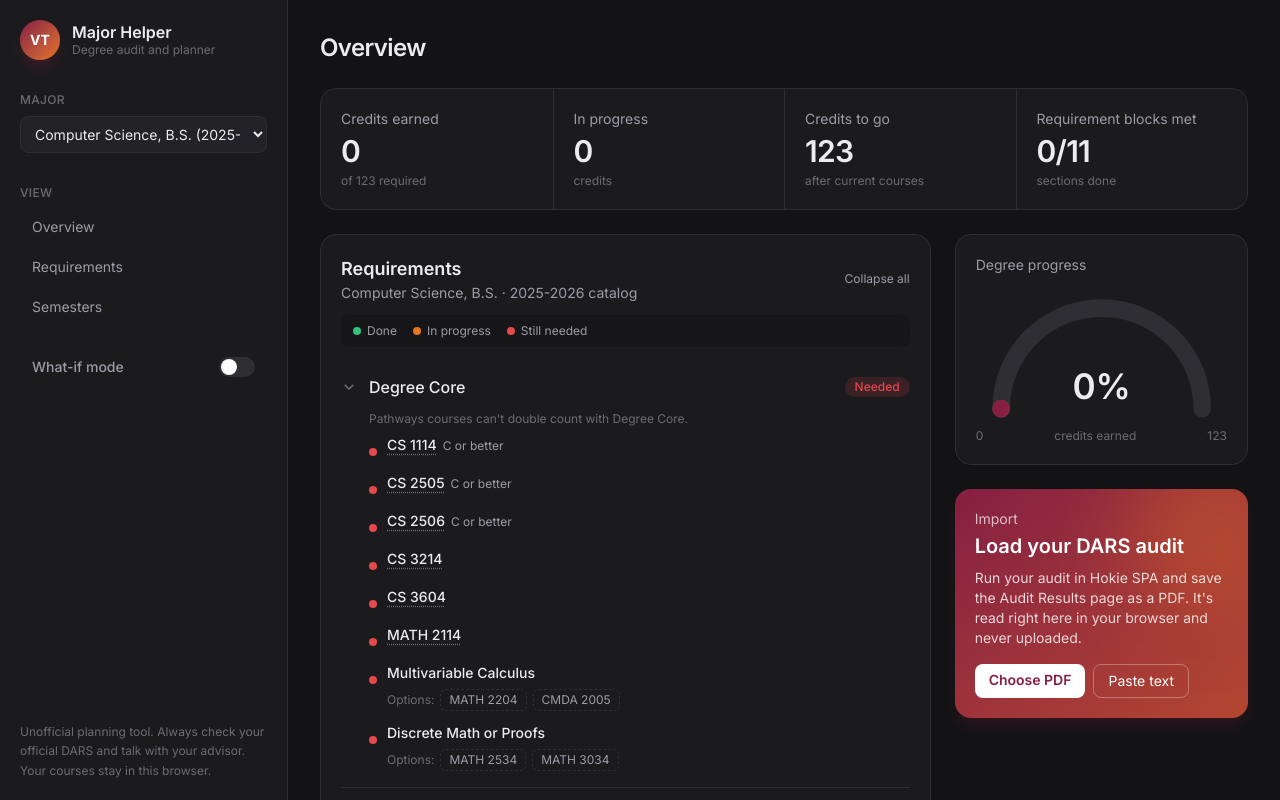
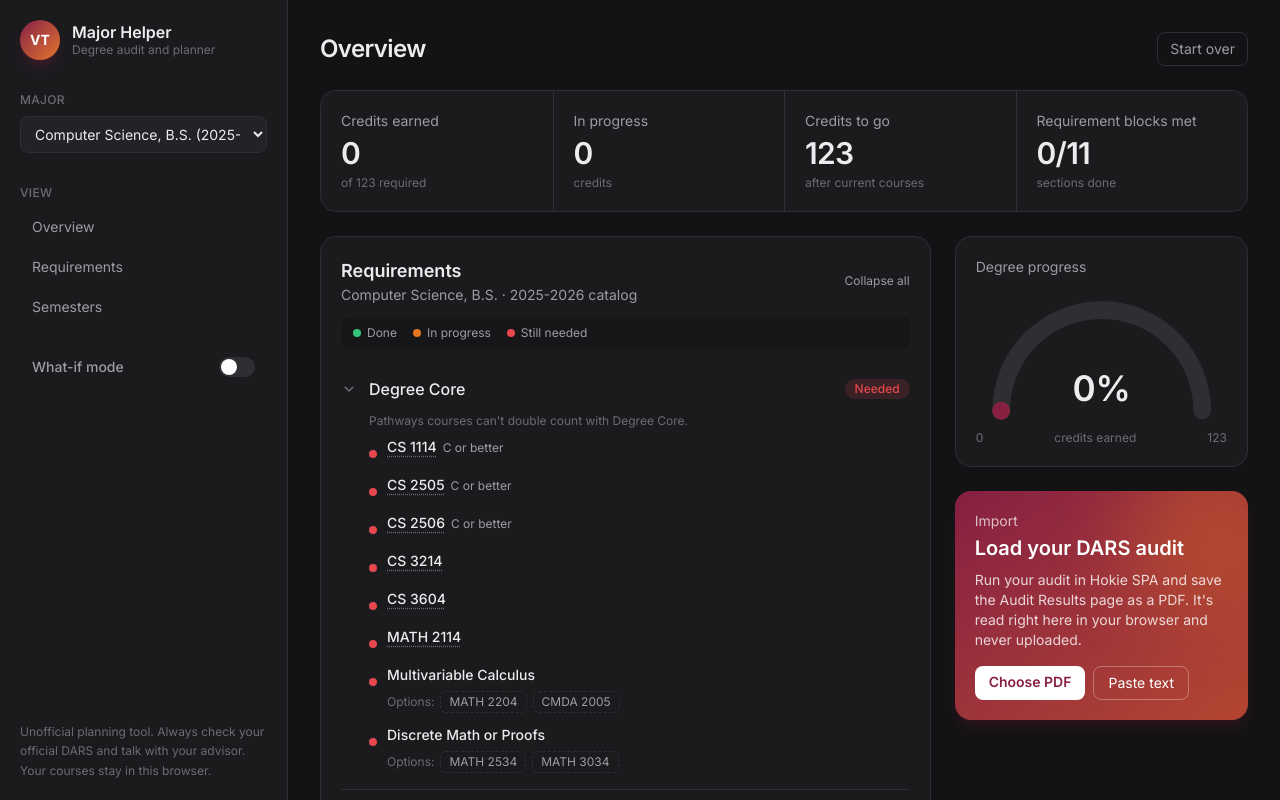
Before and after one commit to areyhan25/vt-major-helper, a React (Vite) app: page / in a window 1280 px wide. Shown: the top 800 px of the page. Built offline with nearby package versions, Linux system fonts and the light colour scheme.

Commit message:
Add a Start over button that clears courses, plan, and major
Co-Authored-By: Claude Opus 5.5 (1M context) <noreply@anthropic.com>
Claude-Session: https://claude.ai/code/session_01Aw3mLNb2givNJGRsC761A6

```diff
--- a/src/App.tsx
+++ b/src/App.tsx
@@ -19,6 +19,7 @@ export default function App() {
   // null until What-if mode is first opened, then a separate copy of the courses.
   const [plan, setPlan] = useState<TakenCourse[] | null>(saved.plan ?? null)
   const [planTerms, setPlanTerms] = useState<string[]>(saved.planTerms ?? [])
+  const [confirmingReset, setConfirmingReset] = useState(false)
 
   useEffect(
     () => save({ programId, courses, plan: plan ?? undefined, planTerms, whatIf }),
@@ -48,6 +49,16 @@ export default function App() {
   function resetPlan() {
     setPlan(courses)
     setPlanTerms([])
+  }
+
+  /** Clears the courses, the What-if plan, and the chosen major. */
+  function startOver() {
+    setCourses([])
+    setPlan(null)
+    setPlanTerms([])
+    setWhatIf(false)
+    setProgramId(programs[0].id)
+    setConfirmingReset(false)
   }
 
   const majorSelect = (
@@ -123,8 +134,29 @@ export default function App() {
         </header>
 
         <main className="mx-auto max-w-7xl space-y-6 p-4 lg:p-8">
-          <div id="overview" className="scroll-mt-6">
-            <h1 className="hidden text-2xl font-semibold tracking-tight lg:block">Overview</h1>
+          <div id="overview" className="flex scroll-mt-6 items-center justify-between gap-3">
+            <h1 className="text-2xl font-semibold tracking-tight">Overview</h1>
+            {confirmingReset ? (
+              <span className="flex items-center gap-2 text-sm">
+                <span className="text-muted">Clear all courses and your major?</span>
+                <button className="rounded-lg bg-needed px-3 py-1.5 font-medium text-white" onClick={startOver}>
+                  Clear
+                </button>
+                <button
+                  className="rounded-lg border border-line px-3 py-1.5 text-muted hover:text-ink"
+                  onClick={() => setConfirmingReset(false)}
+                >
+                  Cancel
+                </button>
+              </span>
+            ) : (
+              <button
+                className="rounded-lg border border-line px-3 py-1.5 text-sm text-muted hover:border-needed hover:text-needed"
+                onClick={() => setConfirmingReset(true)}
+              >
+                Start over
+              </button>
+            )}
           </div>
 
           {whatIf && (
```
